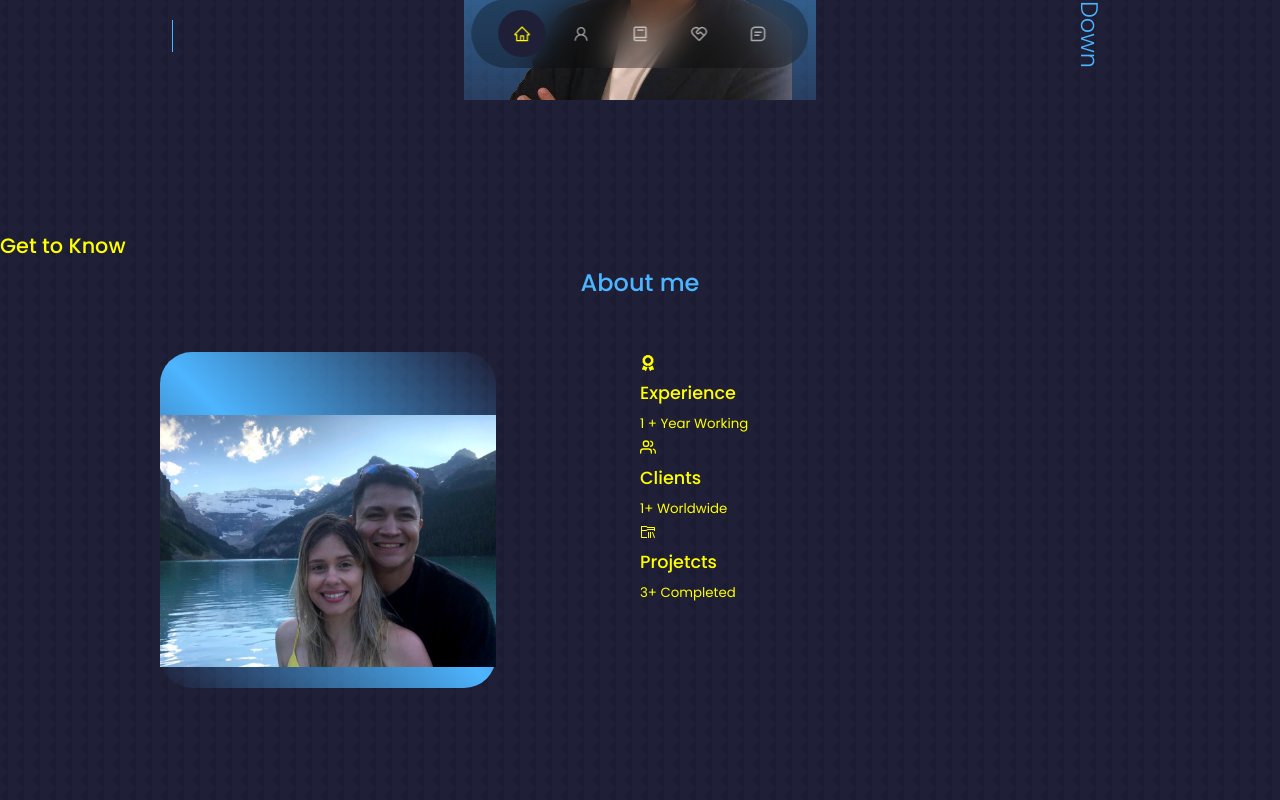
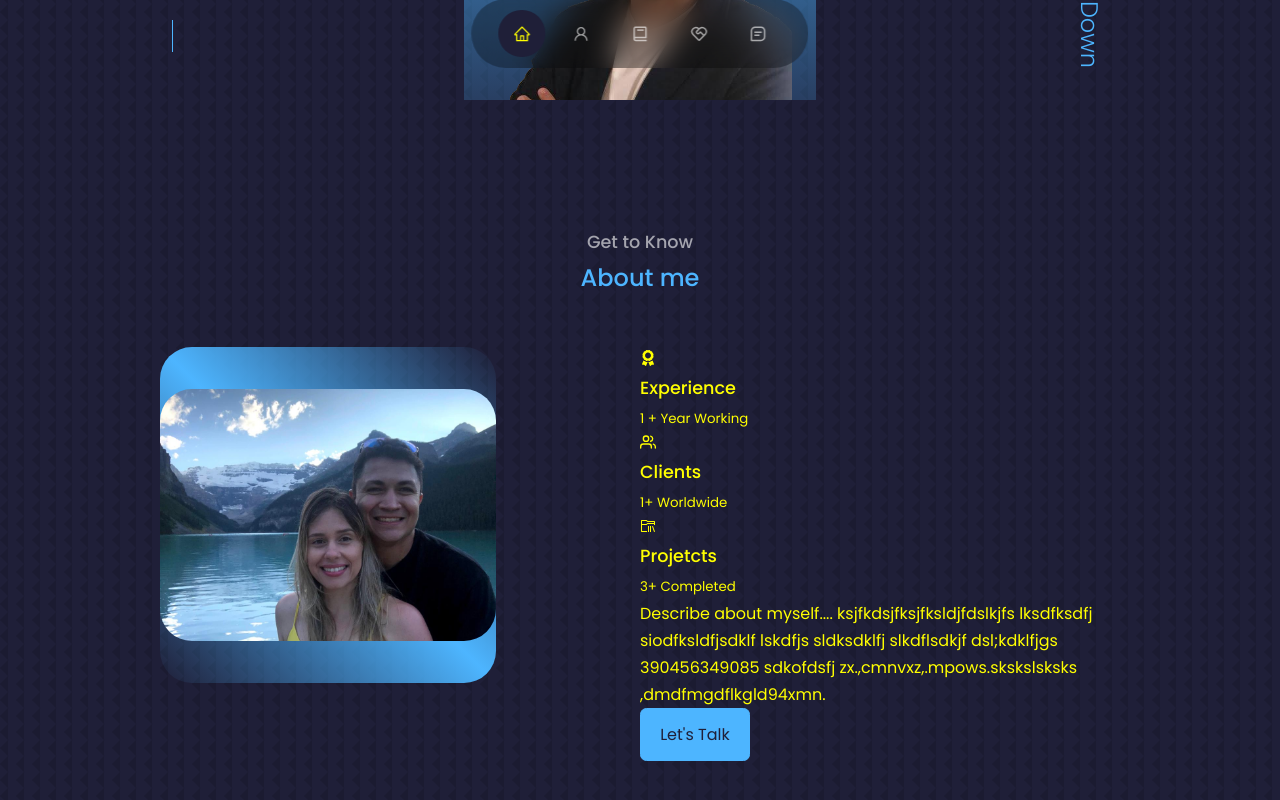
Before and after one commit to Jeremiah-Silva/jeremiah--portfolio, a React (Create React App) app: page / in a window 1280 px wide. Shown: the part 700-1500 px from the top of the page. Built offline with nearby package versions, Linux system fonts and the light colour scheme.

Commit message:
Updated File

```diff
--- a/src/components/about/about.jsx
+++ b/src/components/about/about.jsx
@@ -5,16 +5,19 @@ import {FaAward} from 'react-icons/fa'
 import {FiUsers} from 'react-icons/fi'
 import {VscFolderLibrary} from 'react-icons/vsc'
 
-const about = () => {
+const About = () => {
   return (
     <section id='about'>
-      <h4>Get to Know</h4>
+      <h5>Get to Know</h5>
       <h2>About me</h2>
+
       <div className="container about__container">
         <div className="about__me">
-          <div className="about__me-image"></div>
+          <div className="about__me-image">
           <img src={ME} alt="About MyPhoto" />
         </div>
+       </div>
+
         <div className="about__content">
           <div className="about__cards">
             <article className='about__card'>
@@ -22,17 +25,28 @@ const about = () => {
               <h5>Experience</h5>
               <small>1 + Year Working</small>
             </article>
+
             <article className='about__card'>
               <FiUsers className='about__icon' />
               <h5>Clients</h5>
               <small>1+ Worldwide</small>
             </article>
+
             <article className='about__card'>
               <VscFolderLibrary className='about__icon' />
               <h5>Projetcts</h5>
               <small>3+ Completed</small>
             </article>
           </div>
+
+        <p>
+          Describe about myself.... ksjfkdsjfksjfksldjfdslkjfs lksdfksdfj siodfksldfjsdklf lskdfjs
+          sldksdklfj slkdflsdkjf dsl;kdklfjgs 390456349085 sdkofdsfj zx.,cmnvxz,.mpows.skskslsksks
+          ,dmdfmgdflkgld94xmn.
+        </p>
+
+
+        <a href="#contact" className='btn btn-primary'>Let's Talk</a>
         </div>
       </div>
 
@@ -40,4 +54,4 @@ const about = () => {
   )
 }
 
-export default about
+export default About
```
